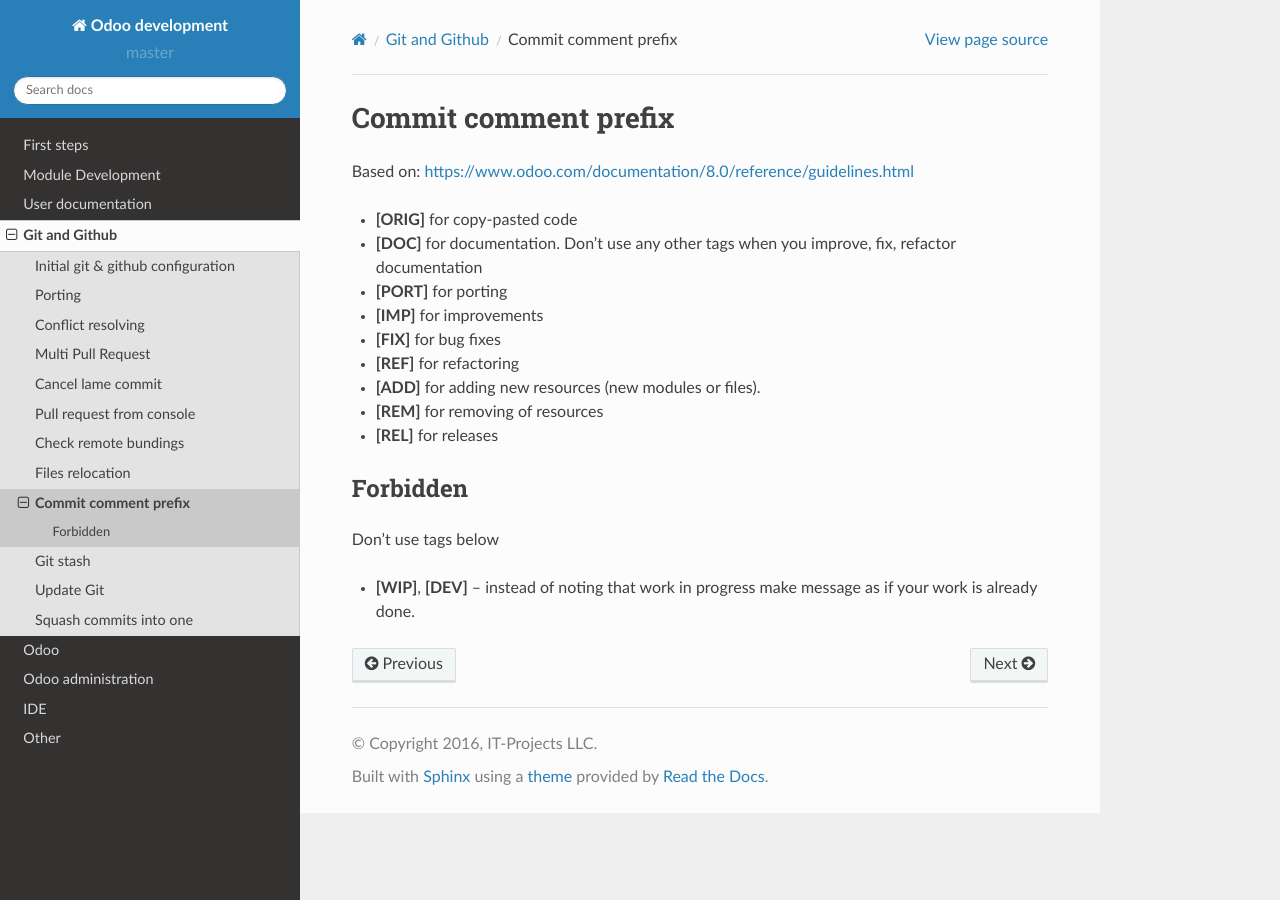
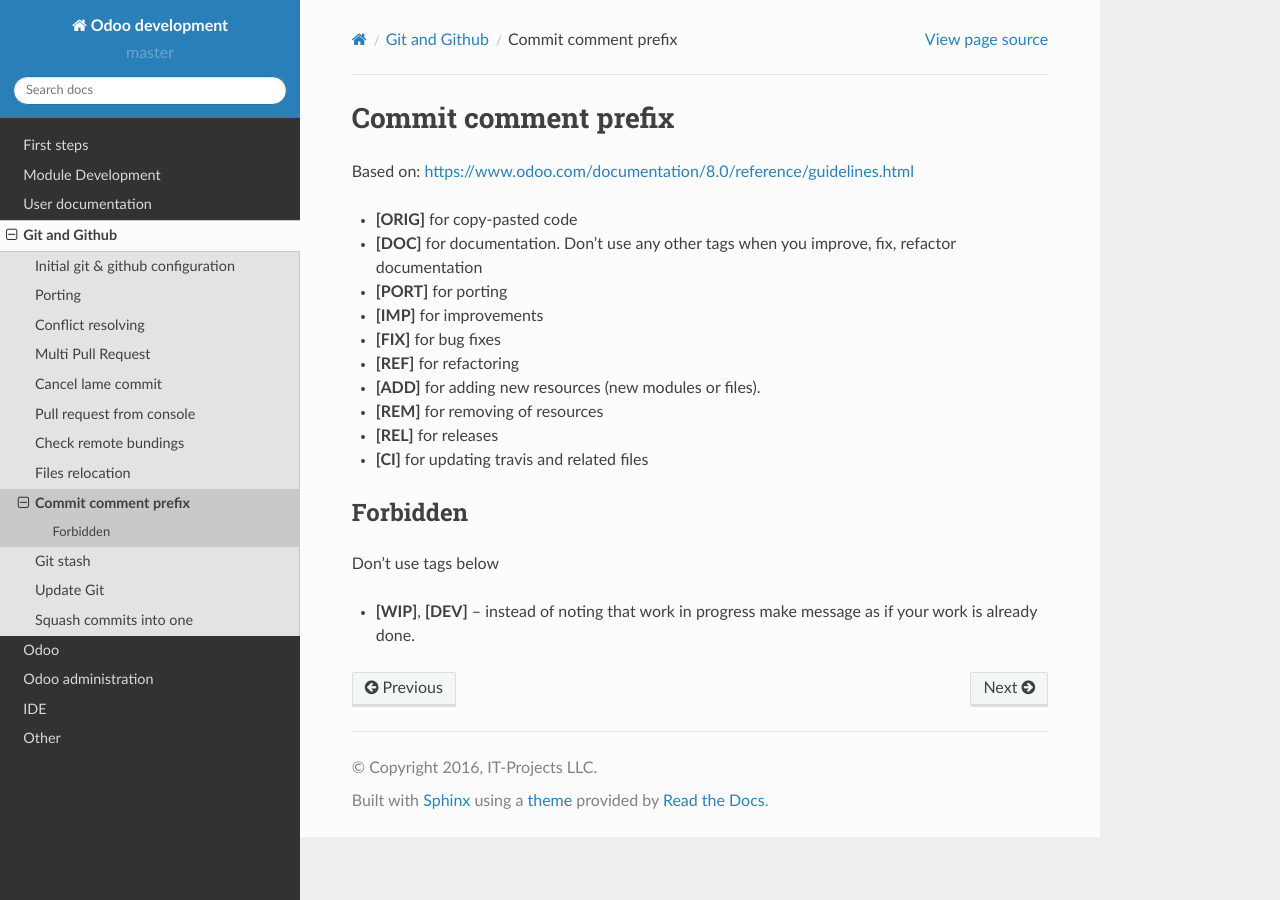
Before and after one commit to itpp-labs/odoo-development, a Sphinx documentation site: the page built from docs/git/commits.rst, in a window 1280 px wide. Built offline with Sphinx 7.4.7 and the Read the Docs theme 2.0.0, drawn with Linux system fonts in a browser that asks for light colours; pages that are not in the unit, such as notebooks, are missing from menus.

Commit message:
Update commits.rst

```diff
--- a/docs/git/commits.rst
+++ b/docs/git/commits.rst
@@ -11,6 +11,7 @@
 * **[ADD]** for adding new resources (new modules or files).
 * **[REM]** for removing of resources
 * **[REL]** for releases
+* **[CI]** for updating travis and related files
 
 Forbidden
 ---------
```
